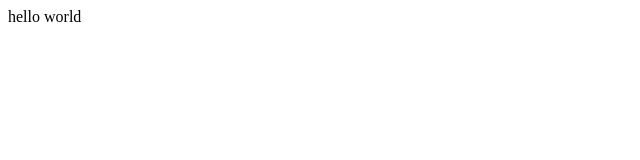
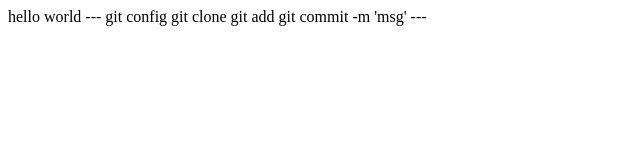
Before and after one commit to ltt12345/projectForTen, a plain HTML site: page index.html in a window 1280 px wide. Shown: the whole page, without its empty margins (0-640 px from the left). Drawn offline with Linux system fonts and the light colour scheme.

Commit message:
add git comand

```diff
--- a/index.html
+++ b/index.html
@@ -8,5 +8,11 @@
 </head>
 <body>
     hello world
+    ---
+     git config
+     git clone
+     git add
+     git commit -m 'msg'
+    ---
 </body>
 </html>
```
